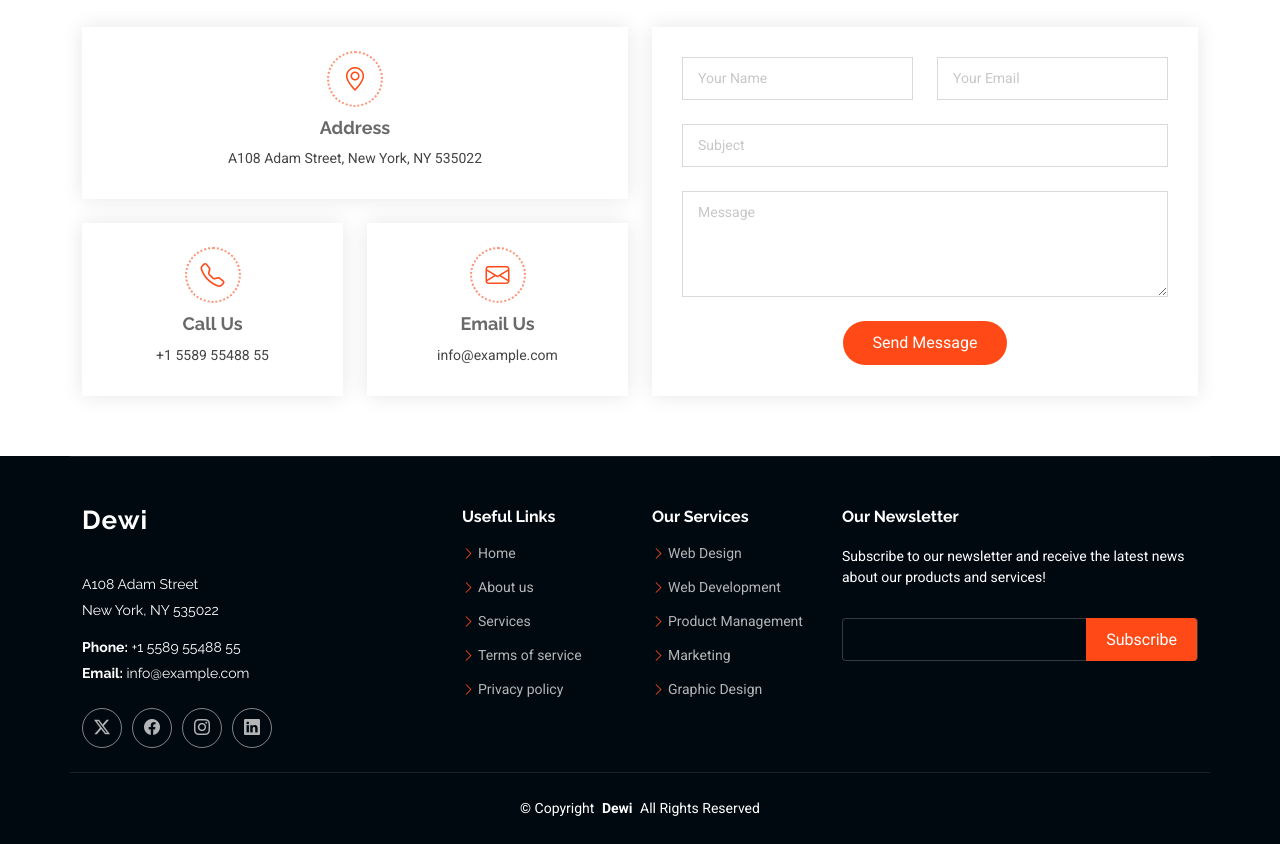
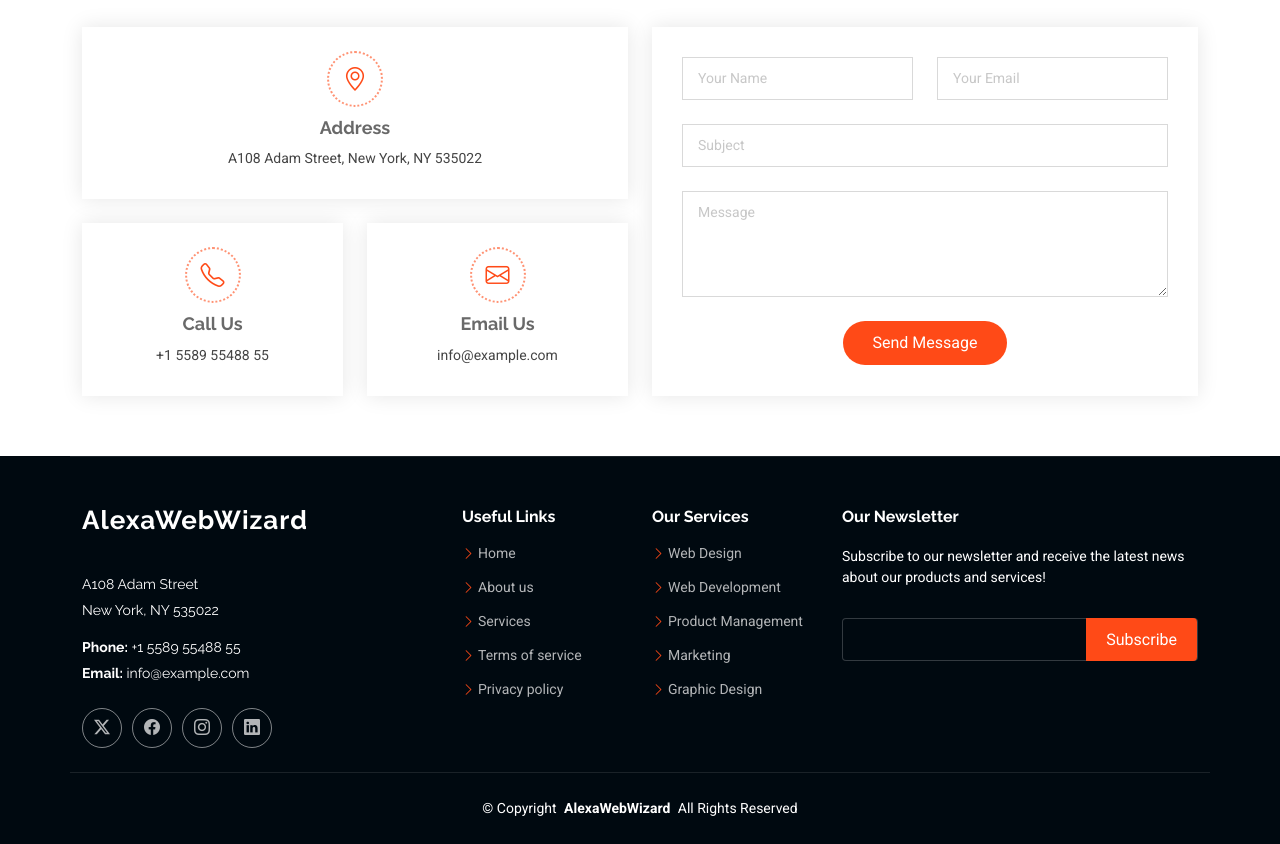
Before and after one commit to bautistaalexandra/proyectoaulaAlexa, a plain HTML site: page index.html in a window 1280 px wide. Shown: the part 6817-7661 px from the top of the page. Drawn offline with Linux system fonts and the light colour scheme.

Commit message:
hoalaexa

```diff
--- a/index.html
+++ b/index.html
@@ -964,7 +964,7 @@
       <div class="row gy-4">
         <div class="col-lg-4 col-md-6 footer-about">
           <a href="index.html" class="logo d-flex align-items-center">
-            <span class="sitename">Dewi</span>
+            <span class="sitename">AlexaWebWizard</span>
           </a>
           <div class="footer-contact pt-3">
             <p>A108 Adam Street</p>
@@ -1017,7 +1017,7 @@
     </div>
 
     <div class="container copyright text-center mt-4">
-      <p>© <span>Copyright</span> <strong class="px-1 sitename">Dewi</strong> <span>All Rights Reserved</span></p>
+      <p>© <span>Copyright</span> <strong class="px-1 sitename">AlexaWebWizard</strong> <span>All Rights Reserved</span></p>
     </div>
 
   </footer>
```
Also changed, not shown: assets/img/favicon.png, assets/img/logo.png.
